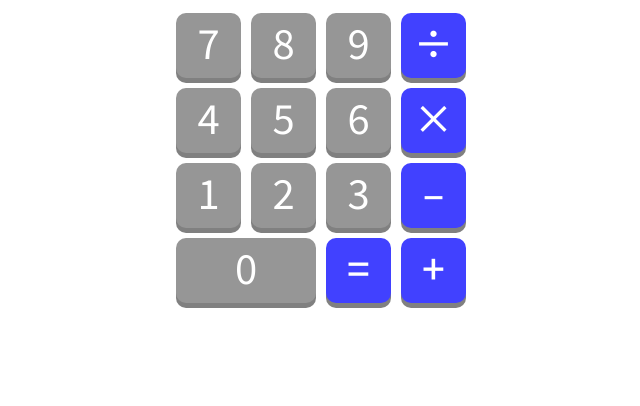
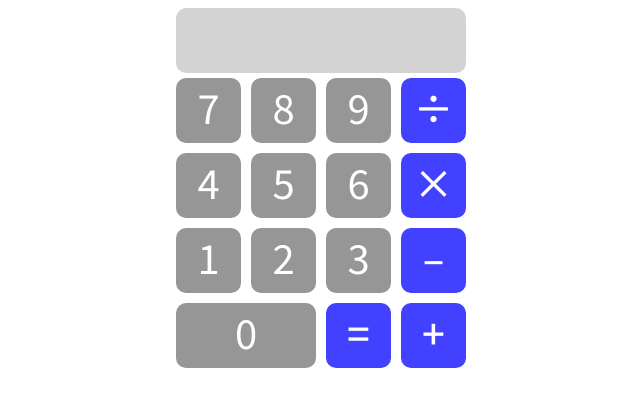
Before and after one commit to asdf-111/WebCalculate, a plain HTML site: page index.html in a window 1280 px wide. Shown: the whole page, without its empty margins (319-959 px from the left). Drawn offline with Linux system fonts and the light colour scheme.

Commit message:
Add Text Field

```diff
--- a/index.html
+++ b/index.html
@@ -7,7 +7,11 @@
     </head>
 
     <body>
-        <!--입력칸 추가-->
+        <div id="textBox">
+            <p id="textField">
+
+            </p>
+        </div>
 
         <div id="buttons">
 
--- a/style.css
+++ b/style.css
@@ -1,15 +1,17 @@
-/*버튼 가운데 정렬*/
-/*미디어 쿼리 추가*/
-* {
-
-}
-
 div {
     display: grid;
 }
 
-/* 텍스트 세로 중앙 정렬*/
-/*버튼 위에서 포인터 모양 변화*/
+/* 텍스트 세로 중앙 정렬 필요*/
+
+#textBox {
+    width: 290px;
+    height: 65px;
+    margin: auto;
+    border-radius: 10px;
+    background-color: lightgrey;
+}
+
 #buttons {
     width: 300px;
     height: 300px;
@@ -20,12 +22,6 @@ div {
     font-size: 40px;
     text-align: center;
     cursor: pointer;
-    box-shadow: 0 5px grey;
-}
-
-.button:active {
-    box-shadow: 0 2.5px grey;
-    transform: translateY(4px);
 }
 
 .number {
```
